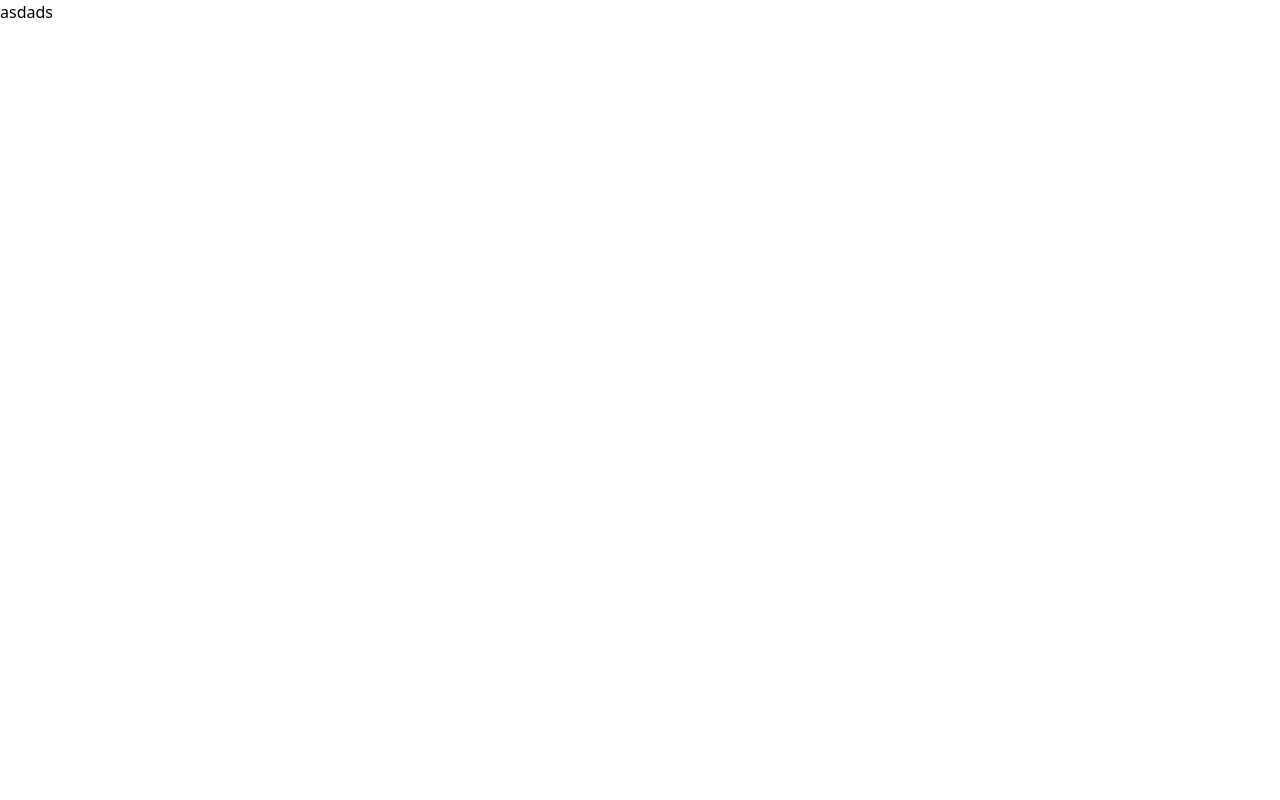
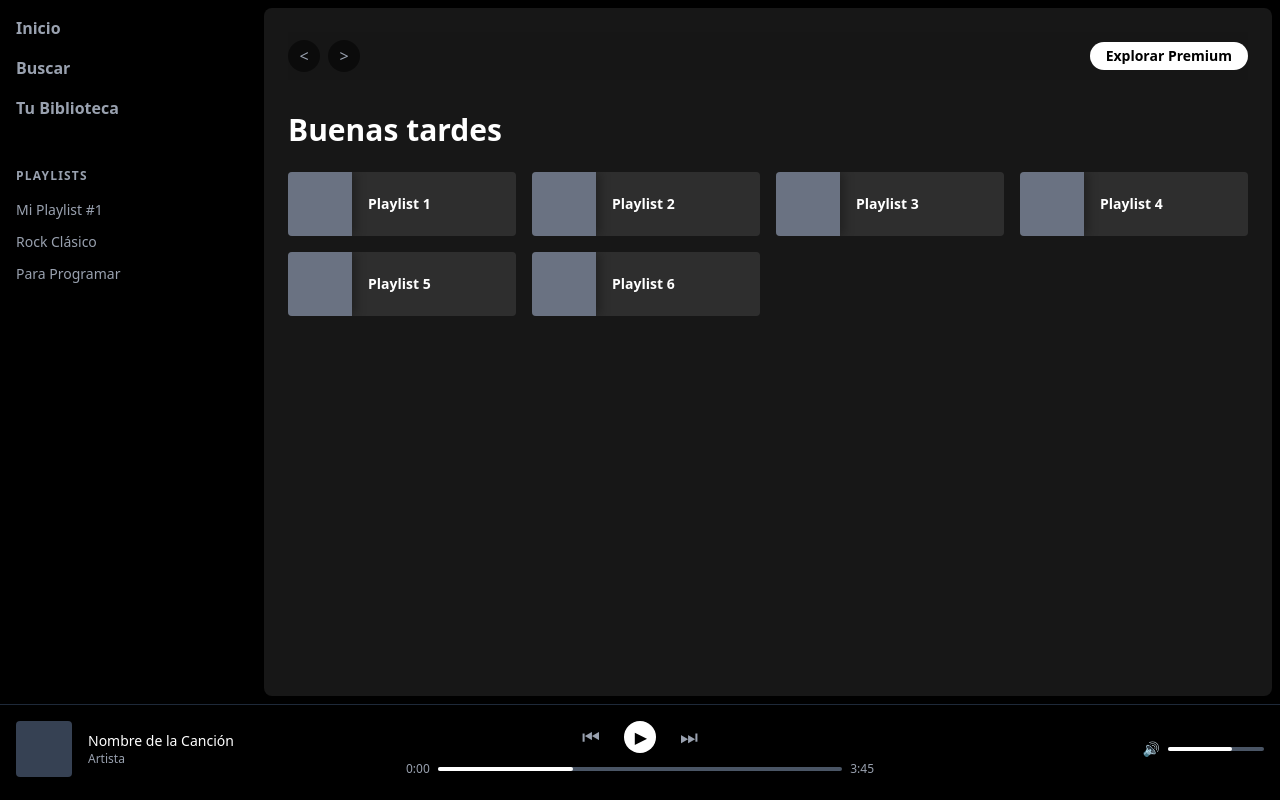
Before and after one commit to spricew/music-player, a React (Vite) app: page / in a window 1280 px wide. Built offline with nearby package versions, Linux system fonts and the light colour scheme; a web font is replaced by a local one.

Commit message:
feat: implement main layout with sidebar, content, and player bar components

```diff
--- a/src/App.jsx
+++ b/src/App.jsx
@@ -1,14 +1,9 @@
-
+import MainLayout from "./components/layout/MainLayout"
 function App() {
 
   return (
     <>
-      <section
-      className="">
-       asdads
-      </section>
-
-
+      <MainLayout />
     </>
   )
 }
--- /dev/null
+++ b/src/components/layout/MainContent.tsx
@@ -0,0 +1,43 @@
+interface SuggestedItem {
+  id: number;
+  title: string;
+}
+
+const suggestedItems: SuggestedItem[] = [
+  { id: 1, title: 'Playlist 1' },
+  { id: 2, title: 'Playlist 2' },
+  { id: 3, title: 'Playlist 3' },
+  { id: 4, title: 'Playlist 4' },
+  { id: 5, title: 'Playlist 5' },
+  { id: 6, title: 'Playlist 6' },
+];
+
+export default function MainContent() {
+  return (
+    <main className="flex-1 bg-neutral-900 overflow-y-auto rounded-lg m-2 p-6">
+      <header className="flex justify-between items-center mb-8 sticky top-0 bg-neutral-900/90 py-2 z-10">
+        <div className="flex space-x-2">
+          <button className="bg-black/50 p-2 rounded-full w-8 h-8 flex items-center justify-center text-gray-400 hover:text-white">&lt;</button>
+          <button className="bg-black/50 p-2 rounded-full w-8 h-8 flex items-center justify-center text-gray-400 hover:text-white">&gt;</button>
+        </div>
+        <div>
+          <button className="bg-white text-black font-bold py-1 px-4 rounded-full text-sm hover:scale-105 transition-transform">
+            Explorar Premium
+          </button>
+        </div>
+      </header>
+
+      <div>
+        <h1 className="text-3xl font-bold mb-6">Buenas tardes</h1>
+        <div className="grid grid-cols-2 md:grid-cols-3 xl:grid-cols-4 gap-4">
+          {suggestedItems.map((item) => (
+            <div key={item.id} className="bg-white/10 hover:bg-white/20 transition-colors h-16 rounded flex items-center cursor-pointer overflow-hidden group">
+              <div className="h-full w-16 bg-gray-500 shrink-0 shadow-[4px_0_10px_rgba(0,0,0,0.3)]"></div>
+              <p className="font-bold ml-4 text-sm">{item.title}</p>
+            </div>
+          ))}
+        </div>
+      </div>
+    </main>
+  );
+}
--- /dev/null
+++ b/src/components/layout/MainLayout.tsx
@@ -0,0 +1,15 @@
+import Sidebar from "@/components/layout/Sidebar"  ;
+import MainContent from "./MainContent";
+import PlayerBar from "./PlayerBar";
+
+export default function MainLayout() {
+  return (
+    <div className="h-screen flex flex-col bg-black text-white overflow-hidden">
+      <div className="flex-1 flex overflow-hidden">
+        <Sidebar />
+        <MainContent />
+      </div>
+      <PlayerBar />
+    </div>
+  );
+}
--- /dev/null
+++ b/src/components/layout/PlayerBar.tsx
@@ -0,0 +1,38 @@
+export default function PlayerBar() {
+    return (
+      <footer className="h-24 bg-black border-t border-gray-800 flex items-center justify-between px-4 pb-2">
+        <div className="flex items-center w-1/3 min-w-[180px]">
+          <div className="w-14 h-14 bg-gray-700 rounded shadow-md"></div>
+          <div className="ml-4">
+            <p className="text-sm text-white hover:underline cursor-pointer">Nombre de la Canción</p>
+            <p className="text-xs text-gray-400 hover:underline cursor-pointer">Artista</p>
+          </div>
+        </div>
+
+        <div className="flex flex-col items-center justify-center w-2/5 max-w-[722px]">
+          <div className="flex space-x-6 items-center mb-2">
+            <button className="text-gray-400 hover:text-white text-xl transition-colors">⏮</button>
+            <button className="bg-white text-black rounded-full w-8 h-8 flex items-center justify-center hover:scale-105 transition-transform">
+              <span className="ml-0.5">▶</span>
+            </button>
+            <button className="text-gray-400 hover:text-white text-xl transition-colors">⏭</button>
+          </div>
+
+          <div className="w-full flex items-center space-x-2">
+            <span className="text-xs text-gray-400">0:00</span>
+            <div className="flex-1 h-1 bg-gray-600 rounded-full group cursor-pointer hover:h-1.5 transition-all">
+              <div className="w-1/3 h-full bg-white group-hover:bg-green-500 rounded-full"></div>
+            </div>
+            <span className="text-xs text-gray-400">3:45</span>
+          </div>
+        </div>
+
+        <div className="flex justify-end items-center w-1/3 min-w-[180px] space-x-2">
+          <span className="text-gray-400 text-sm">🔊</span>
+          <div className="w-24 h-1 bg-gray-600 rounded-full group cursor-pointer hover:h-1.5 transition-all">
+             <div className="w-2/3 h-full bg-white group-hover:bg-green-500 rounded-full"></div>
+          </div>
+        </div>
+      </footer>
+    );
+  }
--- /dev/null
+++ b/src/components/layout/Sidebar.tsx
@@ -0,0 +1,33 @@
+interface Playlist {
+    id: string;
+    name: string;
+  }
+
+  const mockPlaylists: Playlist[] = [
+    { id: '1', name: 'Mi Playlist #1' },
+    { id: '2', name: 'Rock Clásico' },
+    { id: '3', name: 'Para Programar' },
+  ];
+
+  export default function Sidebar() {
+    return (
+      <aside className="w-64 bg-black flex flex-col p-4 space-y-4">
+        <nav className="space-y-4 font-bold text-gray-400">
+          <a href="#" className="block hover:text-white transition-colors">Inicio</a>
+          <a href="#" className="block hover:text-white transition-colors">Buscar</a>
+          <a href="#" className="block hover:text-white transition-colors">Tu Biblioteca</a>
+        </nav>
+
+        <div className="mt-8 flex-1 overflow-y-auto">
+          <p className="text-xs font-bold text-gray-400 tracking-widest uppercase mb-4">Playlists</p>
+          <ul className="space-y-3 text-gray-400 text-sm">
+            {mockPlaylists.map((playlist) => (
+              <li key={playlist.id} className="hover:text-white cursor-pointer transition-colors">
+                {playlist.name}
+              </li>
+            ))}
+          </ul>
+        </div>
+      </aside>
+    );
+  }
```
